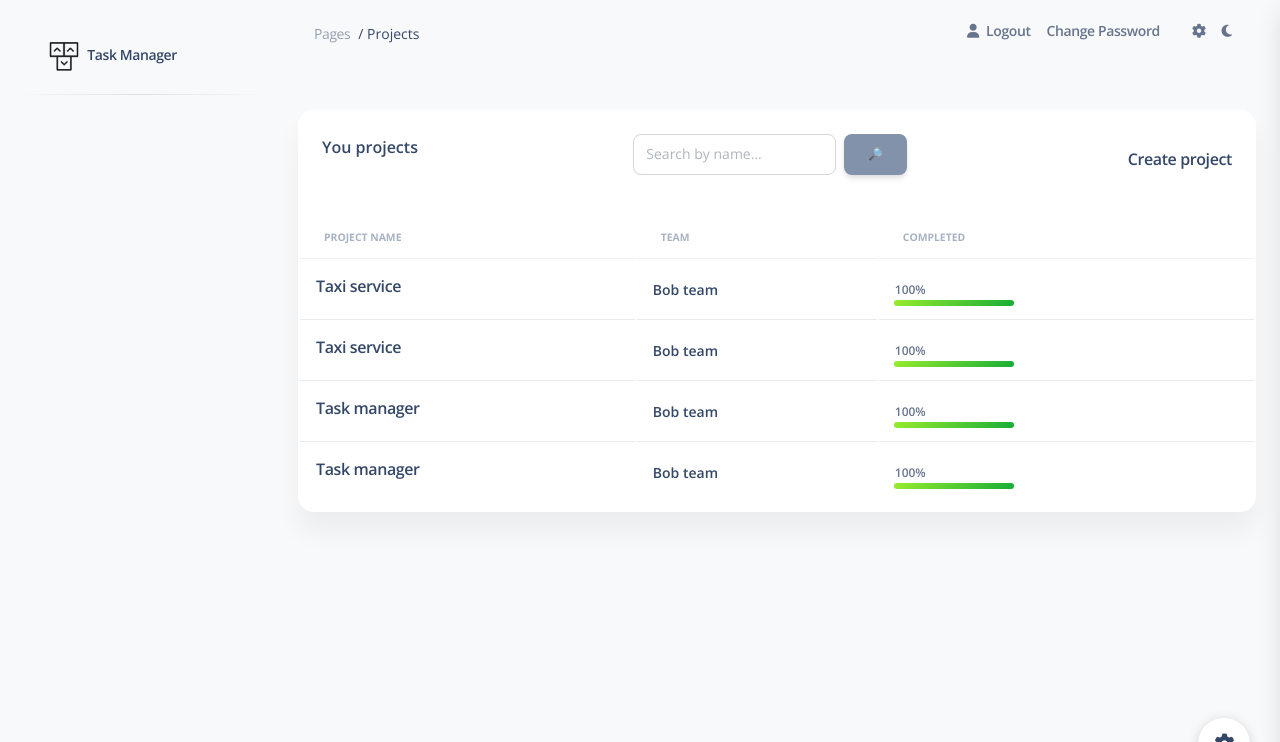
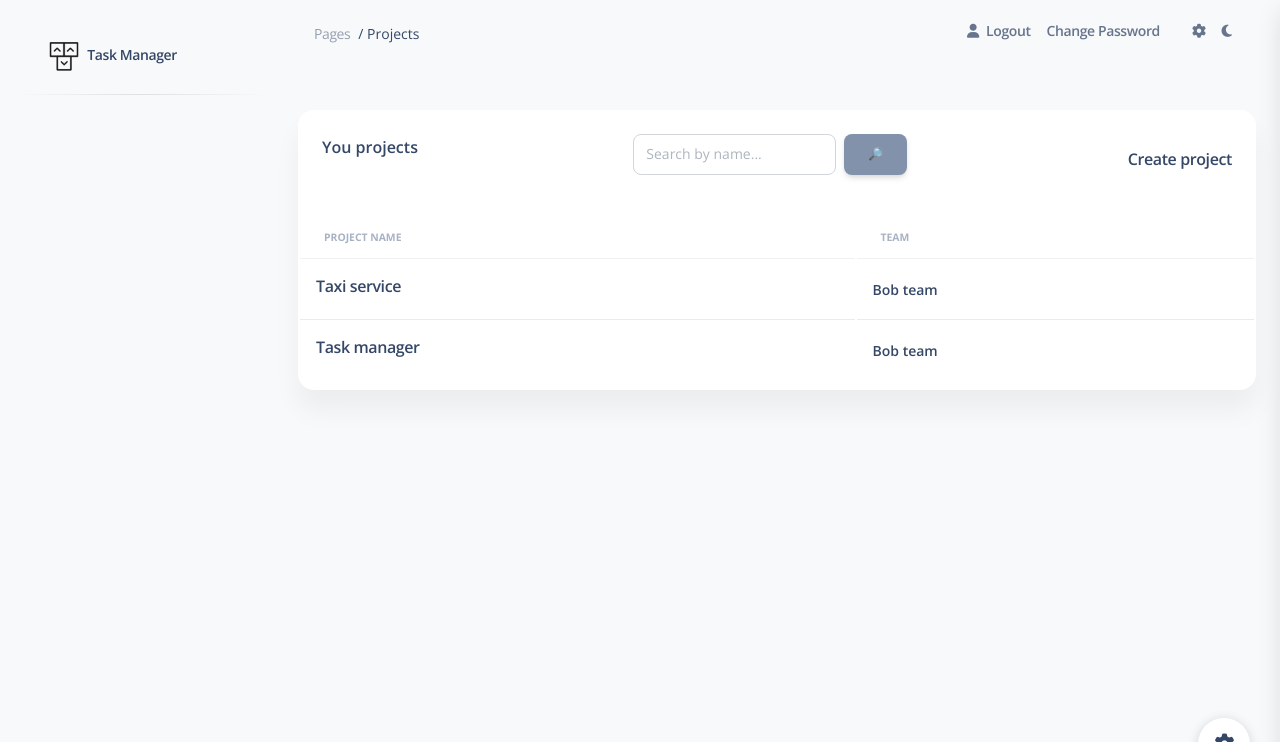
Before and after one commit to SlavikSherbak/task-manager, a Django app: page / in a window 1280 px wide. Shown: the top 742 px of the page. Run offline with Django 4.2, Linux system fonts and the light colour scheme; a user stored in the database is signed in; data comes from the database, SQL or seed files in the repository; data that the repository does not hold is empty; some libraries are stand-ins or nearby versions.

Commit message:
fix remove completed from home page

```diff
--- a/task/views.py
+++ b/task/views.py
@@ -54,18 +54,6 @@ class ProjectsListView(LoginRequiredMixin, generic.ListView):
 
         count_user_project = self.get_queryset()
 
-        tasks_to_do = []
-        for project in count_user_project:
-            tasks = Task.objects.filter(project=project)
-            count_task = tasks.count()
-            if count_task > 0:
-                task_completed = tasks.filter(is_completed=True).count()
-
-                tasks_to_do.append(int(round((task_completed / count_task) * 100, 0)))
-            else:
-                tasks_to_do.append(100)
-
-        context["tasks_to_do"] = tasks_to_do
         context["segment"] = "index"
         return context
 
@@ -133,8 +121,7 @@ class TaskListView(LoginRequiredMixin, generic.ListView):
         queryset = (
             Task.objects.select_related("task_type").
             select_related("project")
-            .filter(project=self.kwargs["pk"])
-            .filter(is_completed=False)
+            .filter(project=self.kwargs["pk"], is_completed=False)
         )
         form = TaskSearchForm(self.request.GET)
 
--- a/templates/pages/index.html
+++ b/templates/pages/index.html
@@ -30,12 +30,10 @@
                     <tr>
                       <th class="text-uppercase text-secondary text-xxs font-weight-bolder opacity-7">Project name</th>
                       <th class="text-uppercase text-secondary text-xxs font-weight-bolder opacity-7">Team</th>
-                      <th class="text-uppercase text-secondary text-xxs font-weight-bolder opacity-7">Completed</th>
                     </tr>
                   </thead>
                   <tbody>
                   {% for project in projects_list %}
-                  {% for count_tasks in tasks_to_do %}
                   {% if user in project.team.team.all %}
                     <tr>
                       <td>
@@ -54,22 +52,9 @@
                           </div>
                         </div>
                       </td>
-                      <td>
-                        <div class="progress-wrapper w-75 mx-2">
-                          <div class="progress-info">
-                            <div class="progress-percentage">
-                              <span class="text-xs font-weight-bold">{{ count_tasks }}%</span>
-                            </div>
-                          </div>
-                          <div class="progress">
-                            <div class="progress-bar {% if count_tasks < 100 %}bg-gradient-info{% else %}bg-gradient-success{% endif %} " role="progressbar" style="width: {{ count_tasks }}%" aria-valuenow="{{ count_tasks }}" aria-valuemin="0" aria-valuemax="100"></div>
-                          </div>
-                        </div>
-                      </td>
                     </tr>
                   {% endif %}
                     {% include "includes/pagination.html" %}
-                  {% endfor %}
                   {% endfor %}
                   </tbody>
                 </table>
```
